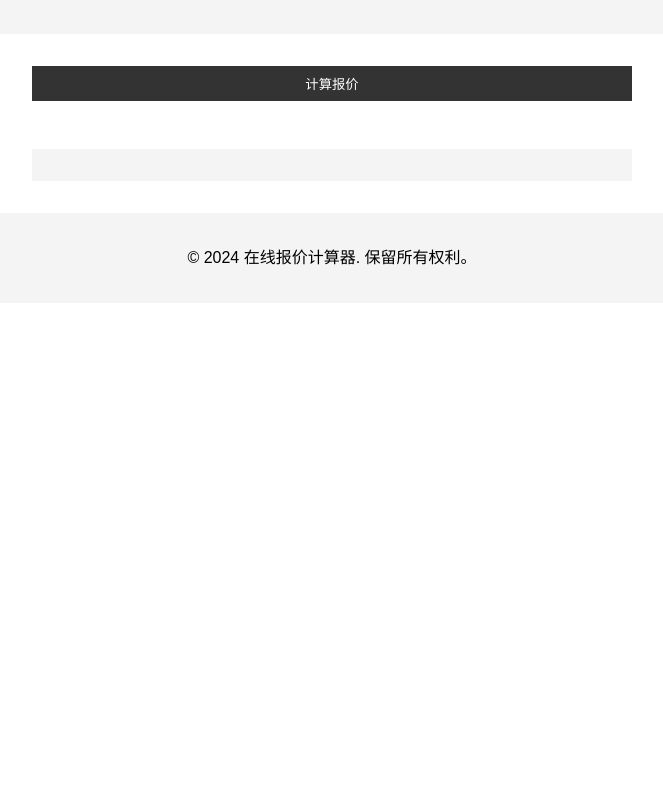
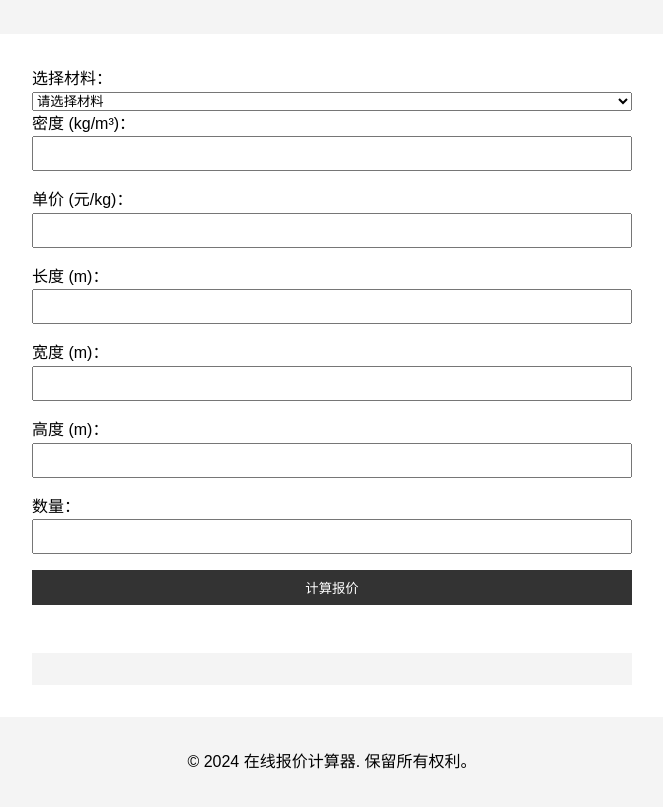
Before and after one commit to helnandez/online-quote-calculator, a plain HTML site: page index.html in a window 1280 px wide. Shown: the part 112-920 px from the top of the page, without its empty margins (308-971 px from the left). Before the commit the page ends 800 px from the top, so only its background shows below. Drawn offline with Linux system fonts and the light colour scheme.

Commit message:
Update index.html

```diff
--- a/index.html
+++ b/index.html
@@ -13,7 +13,33 @@
 
     <main>
         <form id="quote-form">
-            <!-- 这里添加输入字段 -->
+            <label for="material">选择材料：</label>
+            <select id="material" name="material">
+                <option value="">请选择材料</option>
+                <option value="steel">钢</option>
+                <option value="aluminum">铝</option>
+                <option value="copper">铜</option>
+                <option value="plastic">塑料</option>
+            </select>
+
+            <label for="density">密度 (kg/m³)：</label>
+            <input type="number" id="density" name="density" readonly>
+
+            <label for="price">单价 (元/kg)：</label>
+            <input type="number" id="price" name="price" readonly>
+
+            <label for="length">长度 (m)：</label>
+            <input type="number" id="length" name="length" step="0.01" required>
+
+            <label for="width">宽度 (m)：</label>
+            <input type="number" id="width" name="width" step="0.01" required>
+
+            <label for="height">高度 (m)：</label>
+            <input type="number" id="height" name="height" step="0.01" required>
+
+            <label for="quantity">数量：</label>
+            <input type="number" id="quantity" name="quantity" required>
+
             <button type="submit">计算报价</button>
         </form>
 
```
